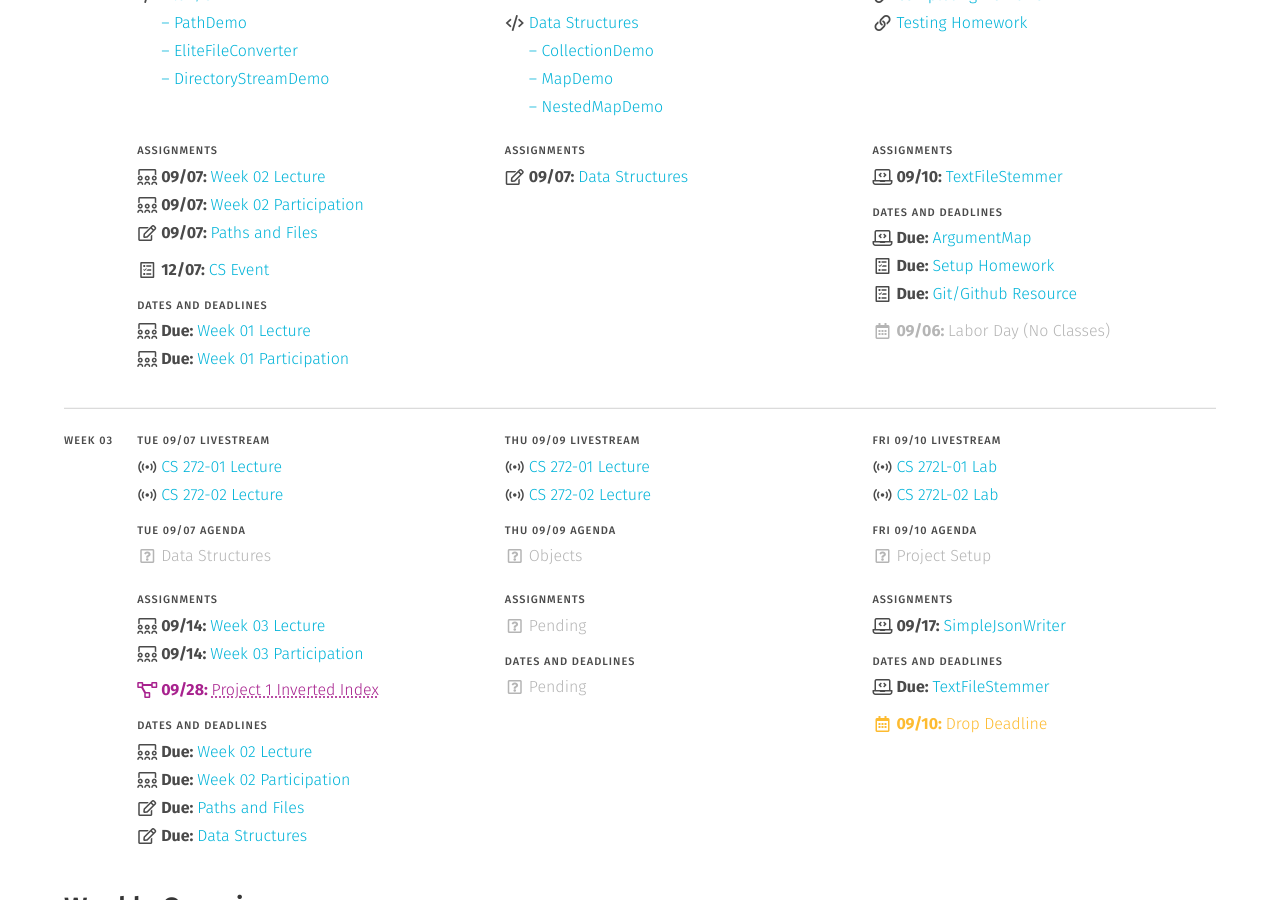
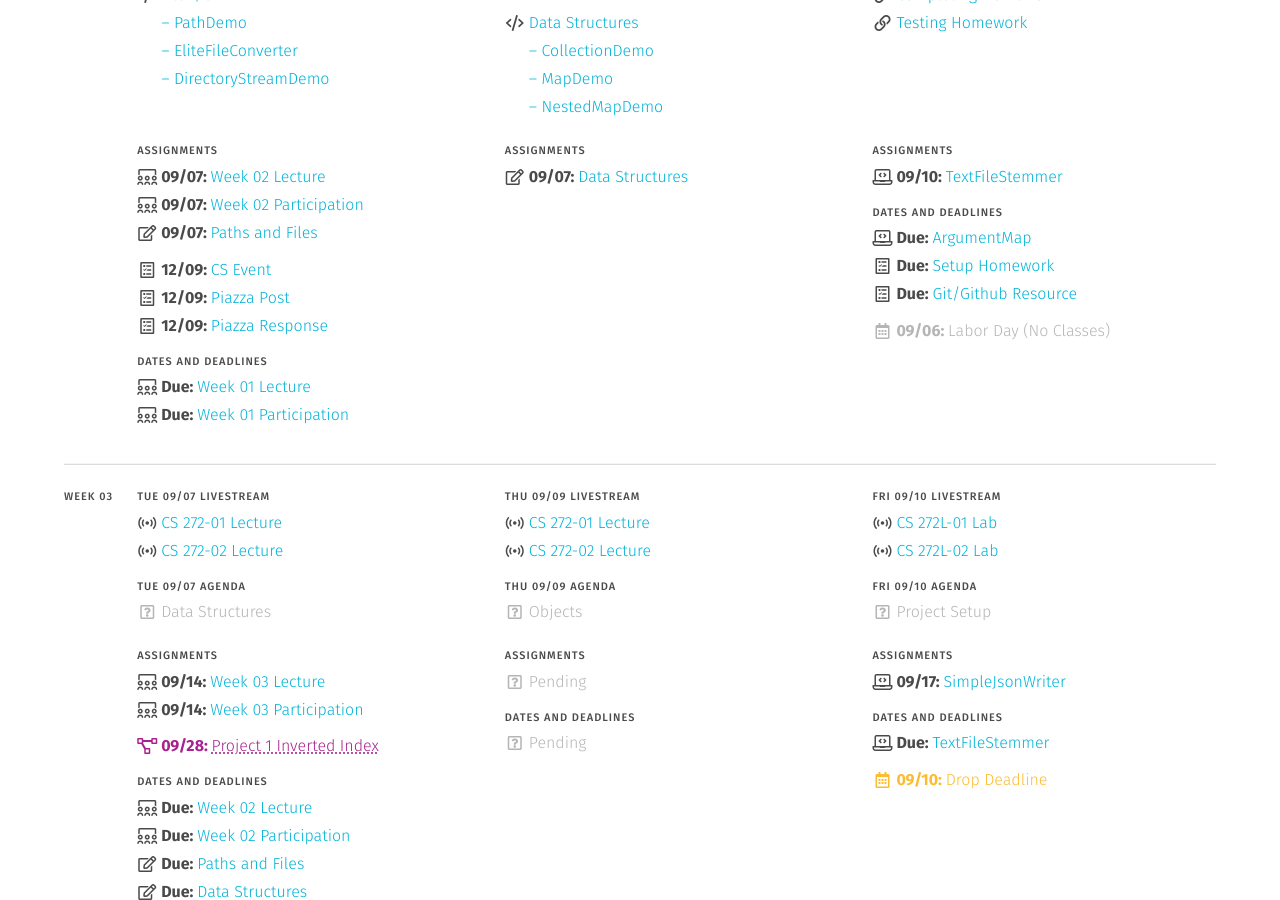
Before and after one commit to usf-cs272-fall2021/usf-cs272-fall2021.github.io, a Jekyll site: the page built from index.md, in a window 1280 px wide and 900 px high, scrolled down 742 px. Built offline with Jekyll 4.4.1, drawn with Linux system fonts in a browser that asks for light colours.

Commit message:
Adding Piazza assignments

```diff
--- a/_data/participation.yml
+++ b/_data/participation.yml
@@ -26,4 +26,19 @@ cs_event:
   <<: *default
   text: 'CS Event'
   link: 'https://usfca.instructure.com/courses/1602551/assignments/7127389'
-  date: 2021-12-07
+  date: 2021-12-09
+  show: true
+
+piazza_post:
+  <<: *default
+  text: 'Piazza Post'
+  link: 'https://usfca.instructure.com/courses/1602551/assignments/7127537'
+  date: 2021-12-09
+  show: true
+
+piazza_response:
+  <<: *default
+  text: 'Piazza Response'
+  link: 'https://usfca.instructure.com/courses/1602551/assignments/7127539'
+  date: 2021-12-09
+  show: true
```
Also changed, not shown: _data/schedule.yml (+16 -4 lines).
